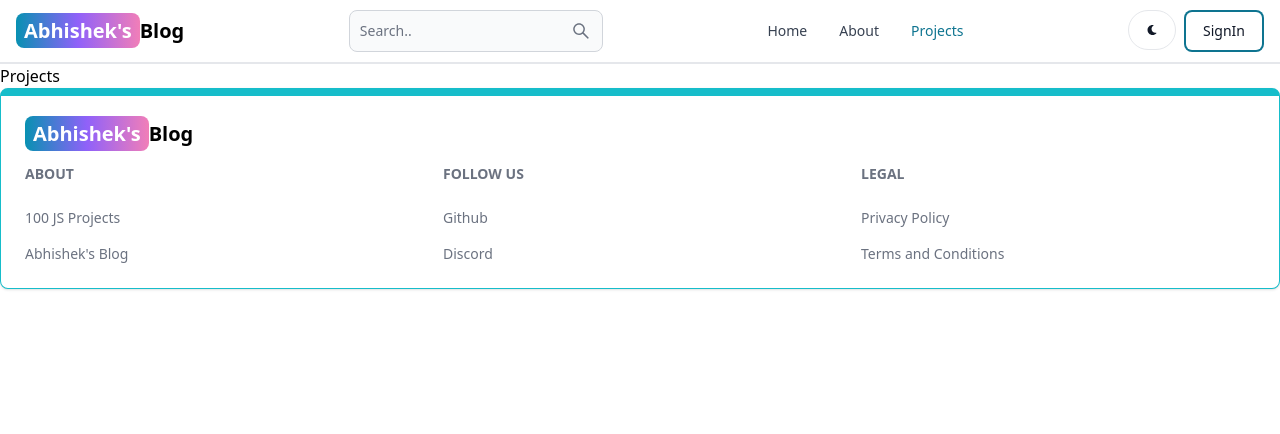
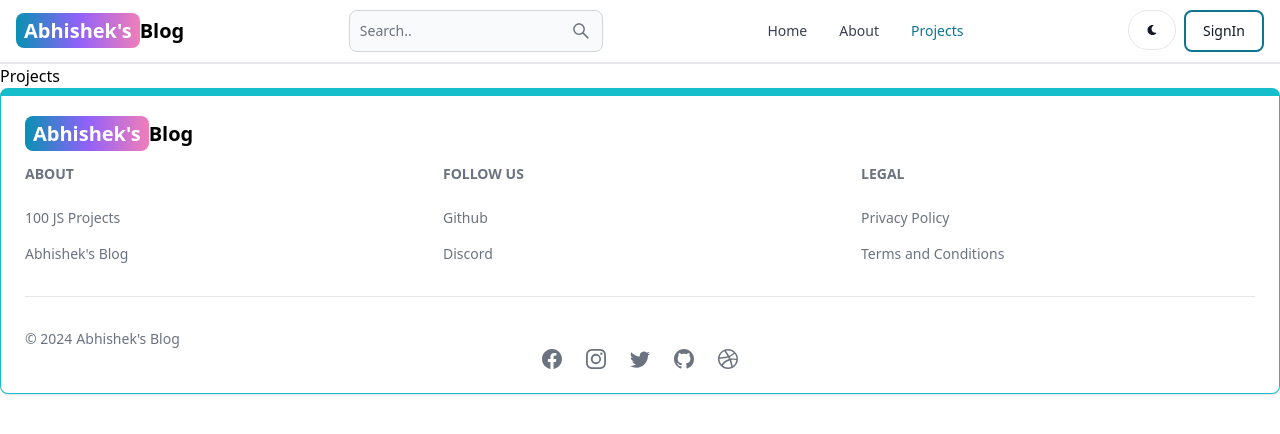
Before and after one commit to Abhishekrgadad/Mern-Blog-FullStack, a React (Vite) app in the folder Client/: page /projects in a window 1280 px wide. Shown: the top 434 px of the page. Built offline with nearby package versions, Linux system fonts and the light colour scheme.

Commit message:
created footer componenet

```diff
--- a/Client/src/components/Footer.jsx
+++ b/Client/src/components/Footer.jsx
@@ -1,6 +1,7 @@
 import React from 'react'
 import { Footer } from 'flowbite-react'
 import {Link}  from 'react-router-dom';
+import {BsDribbble, BsFacebook, BsGithub, BsInstagram, BsTwitter} from 'react-icons/bs'
 export default function footer() {
   return (
     <Footer container className='border border-t-8 border-teal-400'>
@@ -12,7 +13,7 @@ export default function footer() {
           Blog
         </Link>
           </div>
-          <div className="grid grid-cols-2 gap-3 sm:mt-4 sm:grid-cols-3 sm:gap-6">
+          <div className="grid grid-cols-2 gap-8 mt-4 sm:grid-cols-3 sm:gap-6">
             <div>
               <Footer.Title title='About'/>
             <Footer.LinkGroup col>
@@ -57,8 +58,18 @@ export default function footer() {
               </Footer.Link>
             </Footer.LinkGroup>
             </div>
-
           </div>
+        </div>
+        <Footer.Divider/>
+        <div className=" w-full sm:flex sm:items-center sm:justify-between">
+          <Footer.Copyright href='#' by="Abhishek's Blog" year={new Date().getFullYear()}/>
+        </div>
+        <div className="flex gap-6 sm:mt-0 mt-4 sm:justify-center">
+          <Footer.Icon href='#' icon={BsFacebook}/>
+          <Footer.Icon href='#' icon={BsInstagram}/>
+          <Footer.Icon href='#' icon={BsTwitter}/>
+          <Footer.Icon href='#' icon={BsGithub}/>
+          <Footer.Icon href='#' icon={BsDribbble}/>
         </div>
       </div>
     </Footer>
```
